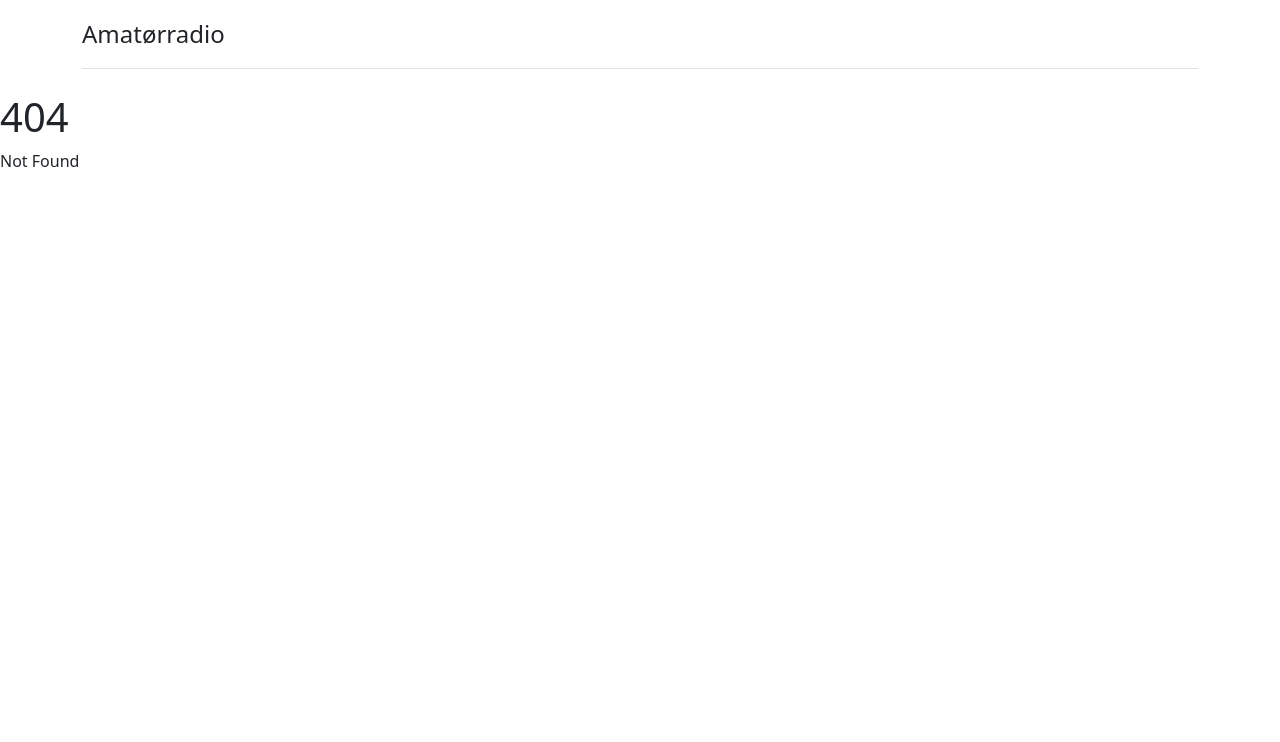
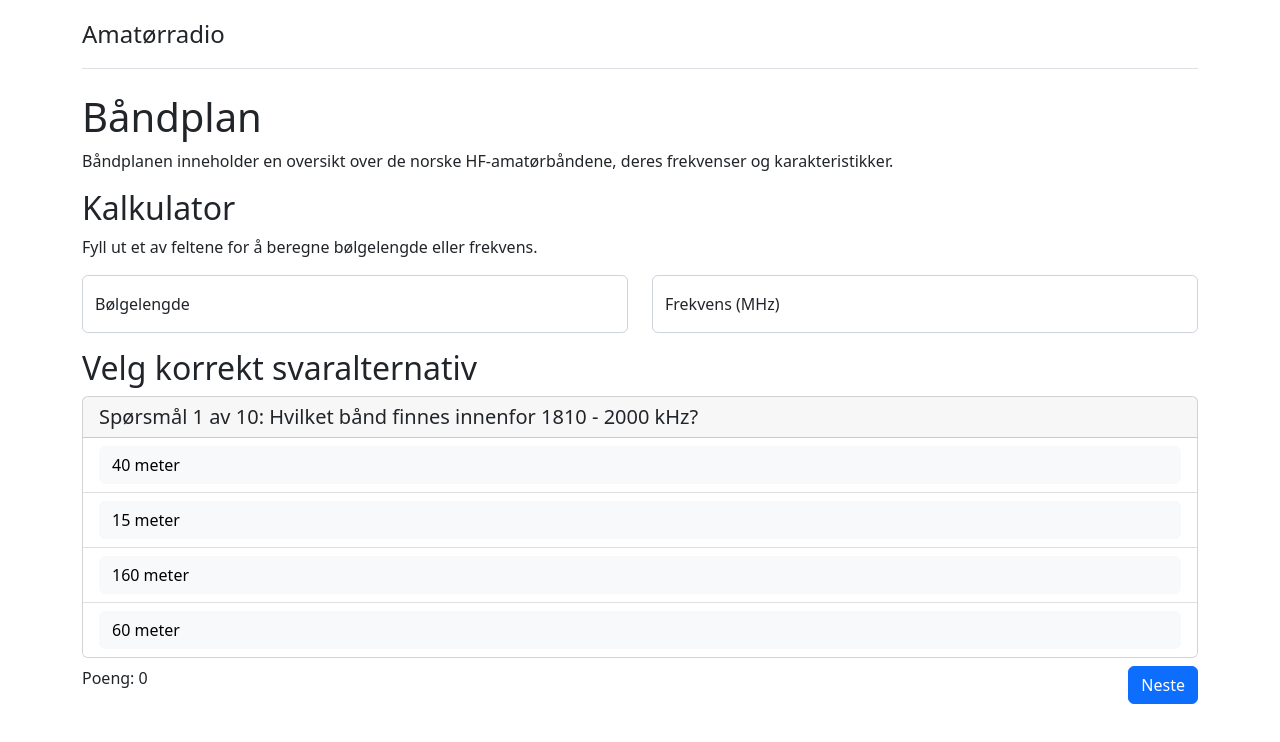
Before and after one commit to Maritims/ham-quiz, a SvelteKit app: page /frequencies-2 in a window 1280 px wide. Before the commit this address had no page. Shown: the top 742 px of the page. Built offline with nearby package versions, Linux system fonts and the light colour scheme.

Commit message:
Added wavelength calculator and split wavelength questions over two pages.

```diff
--- a/src/Quiz.svelte
+++ b/src/Quiz.svelte
@@ -35,6 +35,7 @@
 <div class="container">
     <div class="row">
         <div class="col">
+            <h2>Velg korrekt svaralternativ</h2>
             {#if currentAnswer && !currentAnswer.value && currentQuestion.explanation}
                 <div class="alert alert-info" role="alert">
                     <h4 class="alert-heading">Forklaring</h4>
--- /dev/null
+++ b/src/Wavelength.svelte
@@ -0,0 +1,27 @@
+<script lang="ts">
+    let frequency: number;
+    let wavelength: number;
+</script>
+
+<div class="container">
+    <div class="row">
+        <div class="col">
+            <h2>Kalkulator</h2>
+            <p>Fyll ut et av feltene for å beregne bølgelengde eller frekvens.</p>
+        </div>
+    </div>
+    <div class="row">
+        <div class="col">
+            <div class="form-floating mb-3">
+                <input type="number" class="form-control" id="wavelength" placeholder="Bølgelengde" bind:value={wavelength} on:change={() => frequency = 300 / wavelength} >
+                <label for="frequency">Bølgelengde</label>
+            </div>
+        </div>
+        <div class="col">
+            <div class="form-floating mb-3">
+                <input type="number" class="form-control" id="frequency" placeholder="Frekvens (MHz)" bind:value={frequency} on:change={() => wavelength = 300 * frequency} >
+                <label for="frequency">Frekvens (MHz)</label>
+            </div>
+        </div>
+    </div>
+</div>
--- a/src/routes/+page.svelte
+++ b/src/routes/+page.svelte
@@ -22,7 +22,10 @@
 						<a href="{base}/qcodes">Q-koder</a>
 					</li>
 					<li>
-						<a href="{base}/frequencies">Båndplan</a>
+						<a href="{base}/frequencies-1">Båndplan 1</a>
+					</li>
+					<li>
+						<a href="{base}/frequencies-2">Båndplan 2</a>
 					</li>
 					<li>
 						<a href="{base}/formulas">Formler</a>
--- a/src/routes/frequencies/+page.svelte
+++ b/src/routes/frequencies-1/+page.svelte
@@ -1,6 +1,7 @@
 <script lang="ts">
     import { page } from "$app/stores";
     import Quiz from "../../Quiz.svelte";
+    import Wavelength from "../../Wavelength.svelte";
 </script>
 
 <svelte:head>
@@ -17,5 +18,6 @@
             </div>
         </div>
     </div>
+    <Wavelength />
     <Quiz questions={$page.data.questions} />
 </section>
--- /dev/null
+++ b/src/routes/frequencies-2/+page.svelte
@@ -0,0 +1,23 @@
+<script lang="ts">
+    import { page } from "$app/stores";
+    import Quiz from "../../Quiz.svelte";
+    import Wavelength from "../../Wavelength.svelte";
+</script>
+
+<svelte:head>
+	<title>Båndplan</title>
+	<meta name="description" content="Båndplan" />
+</svelte:head>
+
+<section>
+    <div class="container">
+        <div class="row">
+            <div class="col">
+                <h1>{$page.data.title}</h1>
+                <p>{$page.data.description}</p>
+            </div>
+        </div>
+    </div>
+    <Wavelength />
+    <Quiz questions={$page.data.questions} />
+</section>
--- /dev/null
+++ b/src/routes/frequencies-2/+page.ts
@@ -0,0 +1,60 @@
+import type { Question } from "$lib/question";
+
+export function load() {
+    const questions: Question[] = [{
+        id: 1,
+        question: 'Hvilket bånd finnes innenfor 1810 - 2000 kHz?',
+        answer: '160 meter',
+        explanation: ''
+    }, {
+        id: 2,
+        question: 'Hvilket bånd finnes innenfor 3500 - 3800 kHz?',
+        answer: '80 meter',
+        explanation: ''
+    }, {
+        id: 3,
+        question: 'Hvilket bånd finnes innenfor 5260 - 5410 kHz?',
+        answer: '60 meter',
+        explanation: ''
+    }, {
+        id: 4,
+        question: 'Hvilket bånd finnes innenfor 7000 - 7200 kHz?',
+        answer: '40 meter',
+        explanation: ''
+    }, {
+        id: 5,
+        question: 'Hvilket bånd finnes innenfor 10100 - 10510 kHz?',
+        answer: '30 meter',
+        explanation: ''
+    }, {
+        id: 6,
+        question: 'Hvilket bånd er innenfor 14000 - 14350 kHz?',
+        answer: '20 meter',
+        explanation: ''
+    }, {
+        id: 7,
+        question: 'Hvilket bånd er innenfor 18068 - 18168 kHz?',
+        answer: '17 meter',
+        explanation: ''
+    }, {
+        id: 8,
+        question: 'Hvilket bånd er innenfor 21000 - 21450 kHz?',
+        answer: '15 meter',
+        explanation: ''
+    }, {
+        id: 9,
+        question: 'Hvilket bånd er innenfor 24740 - 24990 kHz?',
+        answer: '12 meter',
+        explanation: ''
+    }, {
+        id: 10,
+        question: 'Hvilket bånd er innenfor 28000 - 29700 kHz?',
+        answer: '10 meter',
+        explanation: ''
+    }];
+    return {
+        title: 'Båndplan',
+        description: 'Båndplanen inneholder en oversikt over de norske HF-amatørbåndene, deres frekvenser og karakteristikker.',
+        questions: questions
+    }
+};
```
Also changed, not shown: src/routes/frequencies-1/+page.ts (renamed from src/routes/frequencies/+page.ts, +11 -56 lines).
